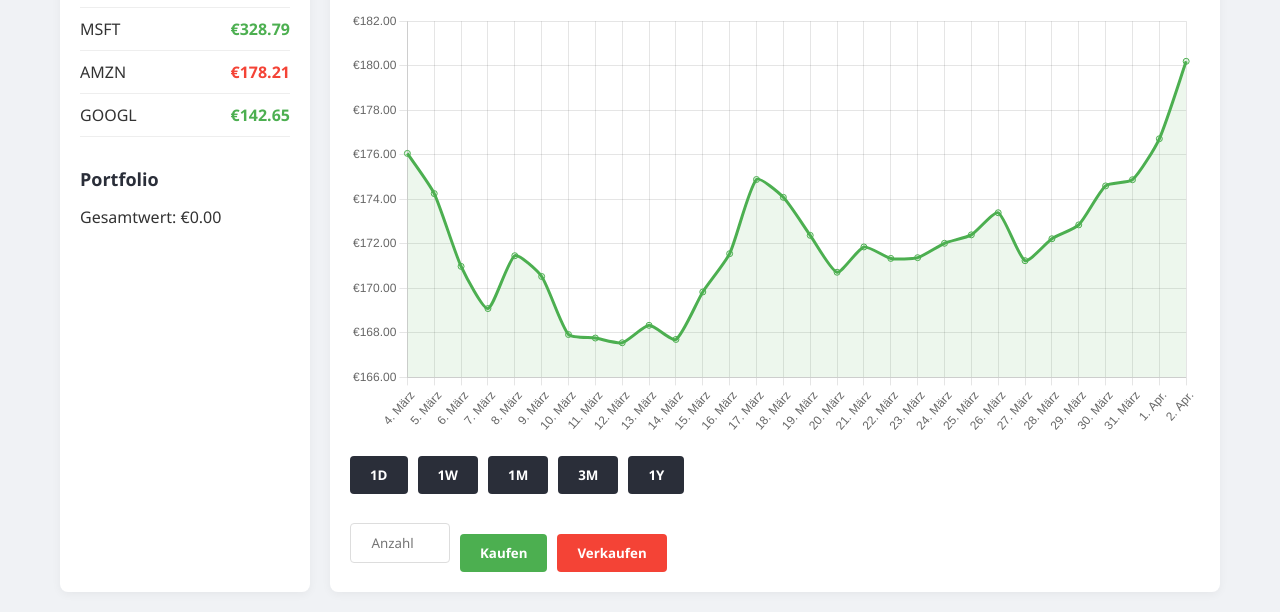
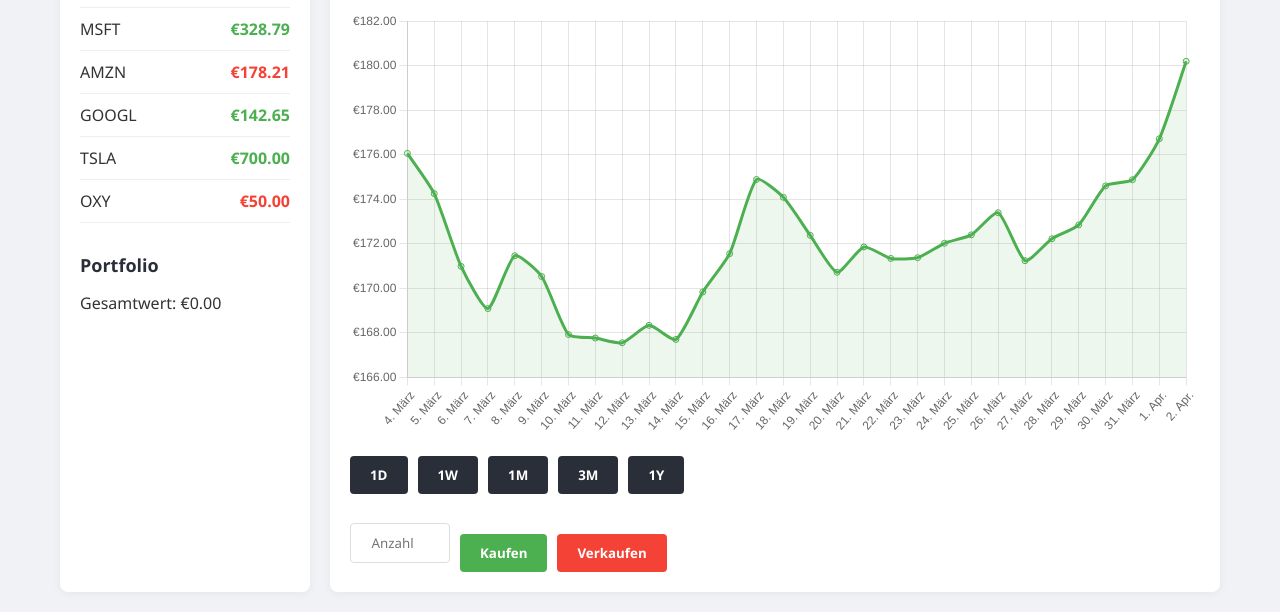
Before and after one commit to realPJL/prototyp1-WSF, a plain HTML site: page index.html in a window 1280 px wide. Shown: the part 282-894 px from the top of the page. Drawn offline with nearby package versions, Linux system fonts and the light colour scheme.

Commit message:
Add Stocks

```diff
--- a/index.html
+++ b/index.html
@@ -48,6 +48,14 @@
                         <div>GOOGL</div>
                         <div class="price up">€142.65</div>
                     </div>
+                    <div class="watchlist-item" onclick="selectStock('TSLA')">
+                        <div>TSLA</div>
+                        <div class="price up">€700.00</div>
+                    </div>
+                    <div class="watchlist-item" onclick="selectStock('OXY')">
+                        <div>OXY</div>
+                        <div class="price down">€50.00</div>
+                    </div>
                 </div>
 
                 <div class="portfolio">
--- a/script.js
+++ b/script.js
@@ -86,6 +86,9 @@ function selectStock(symbol) {
         'AAPL': { name: 'Apple Inc.', price: 175.42, change: 2.15, changePercent: 1.24 },
         'MSFT': { name: 'Microsoft Corp.', price: 328.79, change: 3.24, changePercent: 0.99 },
         'AMZN': { name: 'Amazon.com Inc.', price: 178.21, change: -1.35, changePercent: -0.75 },
+        'TSLA': { name: 'Tesla Inc.', price: 421.21, change: -1.81, changePercent: -0.41 },
+        'OXY': { name: 'Occidental Pretrolium Corp.', price: 21.21, change: 0.81, changePercent: 1.51 },
+        'AMD': { name: 'Advanced Micro Devices Inc.', price: 50.98, change: 0.10, changePercent: 2.81 },
         'GOOGL': { name: 'Alphabet Inc.', price: 142.65, change: 0.87, changePercent: 0.61 }
     };
 
```
